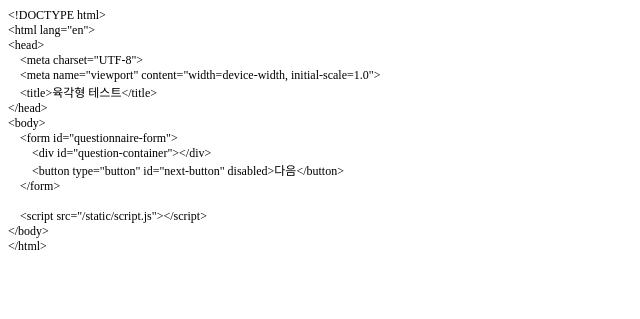
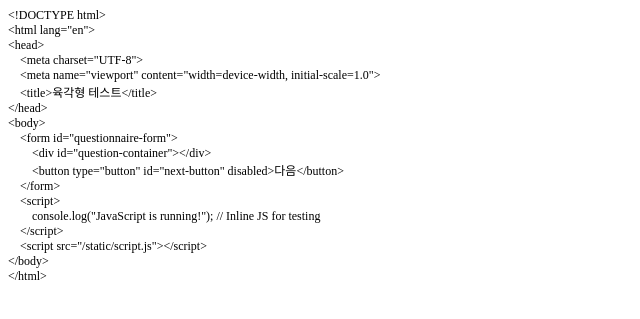
Before and after one commit to cathy-park/hexagon_personality_test, a Flask app: page / in a window 1280 px wide. Shown: the top 319 px of the page, without its empty margins (0-640 px from the left). Run offline with Flask 3, Linux system fonts and the light colour scheme.

Commit message:
Update project files

```diff
--- a/templates/index.html
+++ b/templates/index.html
@@ -8,7 +8,6 @@
   <meta name="CocoaVersion" content="2487.6">
   <style type="text/css">
     p.p1 {margin: 0.0px 0.0px 0.0px 0.0px; font: 12.0px 'Apple SD Gothic Neo'; -webkit-text-stroke: #000000}
-    p.p2 {margin: 0.0px 0.0px 0.0px 0.0px; font: 12.0px 'Apple SD Gothic Neo'; -webkit-text-stroke: #000000; min-height: 15.0px}
     span.s1 {font-kerning: none}
   </style>
 </head>
@@ -25,7 +24,9 @@
 <p class="p1"><span class="s1"><span class="Apple-converted-space">        </span>&lt;div id="question-container"&gt;&lt;/div&gt;</span></p>
 <p class="p1"><span class="s1"><span class="Apple-converted-space">        </span>&lt;button type="button" id="next-button" disabled&gt;다음&lt;/button&gt;</span></p>
 <p class="p1"><span class="s1"><span class="Apple-converted-space">    </span>&lt;/form&gt;</span></p>
-<p class="p2"><span class="s1"></span><br></p>
+<p class="p1"><span class="s1"><span class="Apple-converted-space">    </span>&lt;script&gt;</span></p>
+<p class="p1"><span class="s1"><span class="Apple-converted-space">        </span>console.log("JavaScript is running!"); // Inline JS for testing</span></p>
+<p class="p1"><span class="s1"><span class="Apple-converted-space">    </span>&lt;/script&gt;</span></p>
 <p class="p1"><span class="s1"><span class="Apple-converted-space">    </span>&lt;script src="/static/script.js"&gt;&lt;/script&gt;</span></p>
 <p class="p1"><span class="s1">&lt;/body&gt;</span></p>
 <p class="p1"><span class="s1">&lt;/html&gt;</span></p>
```
Also changed, not shown: 1 other file.
